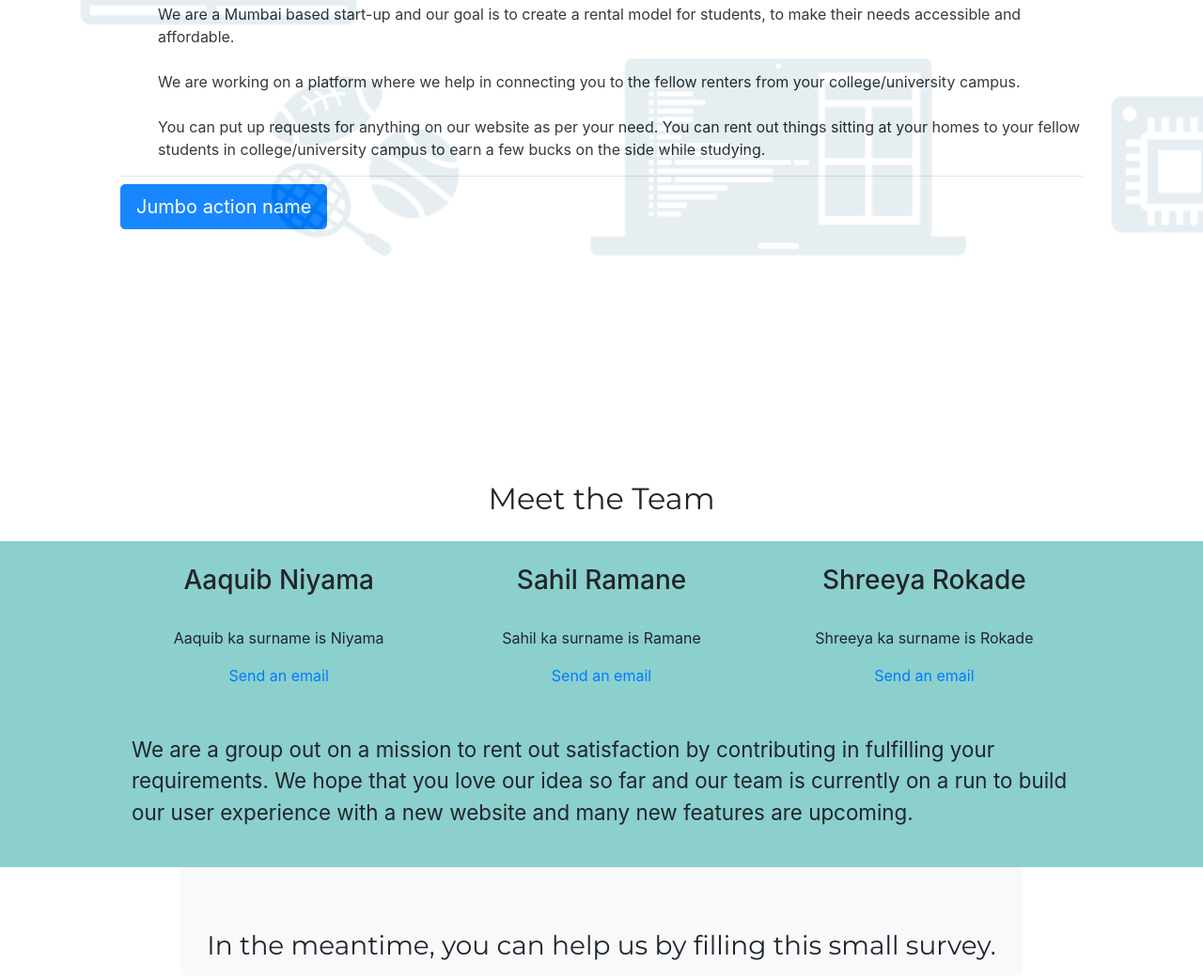
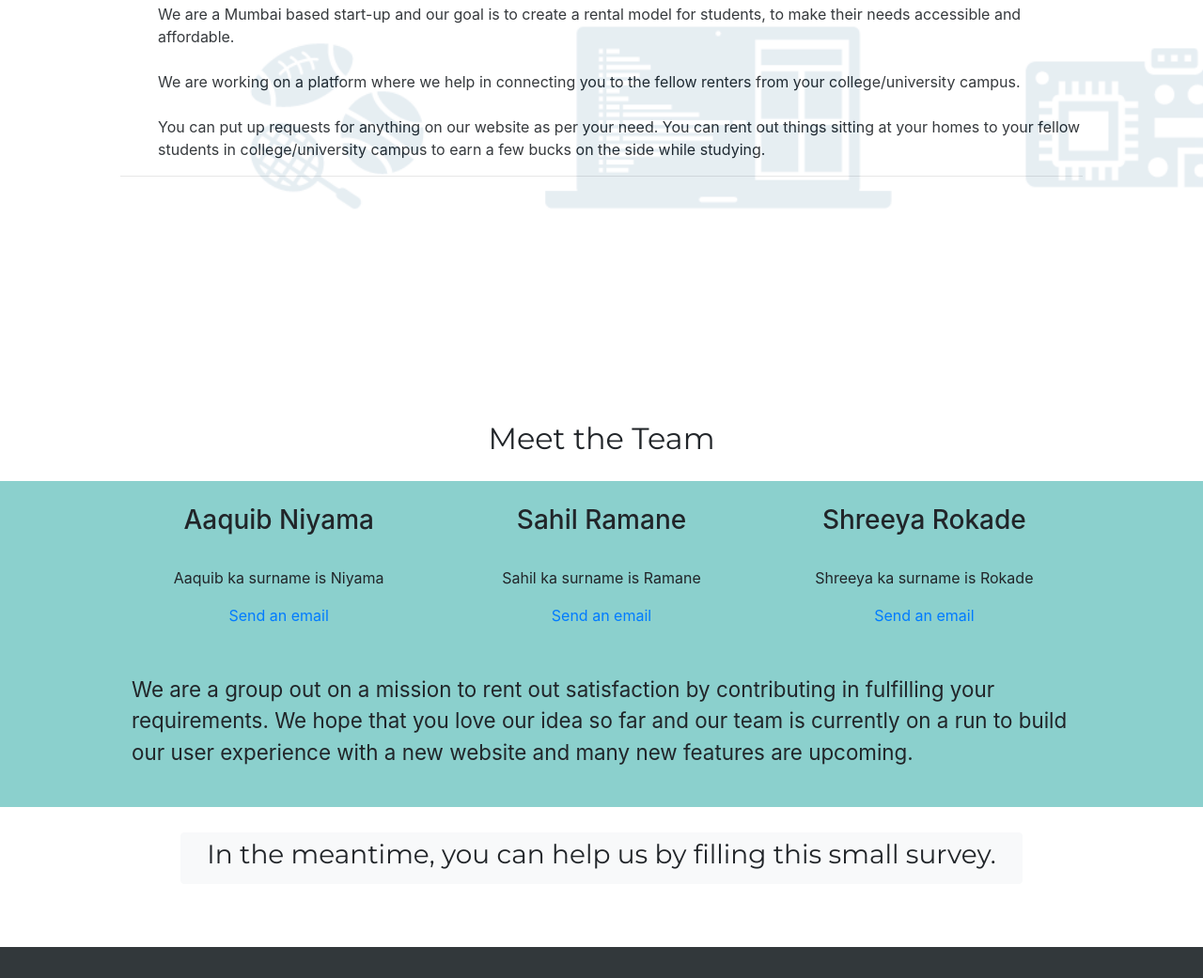
Before and after one commit to FalloutBoy379/Rent-Co., a plain HTML site: page index.html in a window 1280 px wide. Shown: the part 498-1539 px from the top of the page at 94% size. Drawn offline with nearby package versions, Linux system fonts and the light colour scheme.

Commit message:
Add files via upload

```diff
--- a/index.html
+++ b/index.html
@@ -8,9 +8,9 @@
     <meta name="viewport" content="width=device-width, initial-scale=1, shrink-to-fit=no">
     <link href="https://fonts.googleapis.com/css2?family=Montserrat&display=swap" rel="stylesheet">
    <style type="text/css">
-      body{
-        /*background-image:linear-gradient(to bottom, rgb(127, 127, 224),lightskyblue,rgb(127, 127, 224),rgb(127, 127, 224)   ) !important;
-      */}
+      html{
+        scroll-behavior: smooth;
+      }
       #logoimg{
         width:50%;
       }
@@ -125,7 +125,12 @@
         align-content: center;
         justify-content: center;
         text-align: center;
+        padding:0.88em 0 0.44em 0;
+        margin:0.8em 0 0.4em 0;
+        font-weight:none !important;
+        font-family: 'Montserrat', sans-serif;
       }
+
     </style>
     <script src="https://kit.fontawesome.com/43364ab124.js" crossorigin="anonymous"></script>
     <!-- Bootstrap CSS -->
@@ -144,10 +149,10 @@
             <a class="nav-link" href="#">Home</a>
           </li>
           <li class="nav-item">
-            <a class="nav-link" href="#">About</a>
+            <a class="nav-link" href="#one">About</a>
           </li>
           <li class="nav-item">
-            <a class="nav-link" href="#">Contact Us</a>
+            <a class="nav-link" href="#three">Contact Us</a>
           </li>
         </ul>
         <form class="form-inline my-2 my-lg-0">
@@ -162,15 +167,12 @@
         <p class="lead"><ul><li>We are a Mumbai based start-up and our goal is to create a rental model for students, to make their needs accessible and affordable.</li><br><li>We are working on a platform where we help in connecting you to the fellow renters from your college/university campus.</li><br> <li> You can put up requests for anything on our website as per your need. You can rent out things sitting at your homes to your fellow students in college/university campus to earn a few bucks on the side while studying.</p>
         </li></ul>
           <hr class="my-2">
-        <p class="lead">
-          <a class="btn btn-primary btn-lg" href="Jumbo action link" role="button">Jumbo action name</a>
-        </p>
       </div>
     </div>
     <div class="container about-heading">
 
     </div>
-    <div class="container about-heading">
+    <div id="one" class="container about-heading">
       <h2>Meet the Team</h2>
     </div>
     <div class="container-fluid body2">
@@ -199,7 +201,7 @@
     </div>
     <div class="container survey-container">
       <button type="button" class="btn btn-light" data-toggle="modal" data-target="#exampleModalLong">
-    <div class="container about-heading">
+    <div id="two" class="container surveybtn">
       <h3>In the meantime, you can help us by filling this small survey. </h3>
     </div>
       </button>
@@ -230,7 +232,7 @@
     </div>
 
     <div class="footer">
-      <div class="container about-heading contact">
+      <div id="three" class="container about-heading contact">
         <h1>Contact Us</h1>
         <div class="links">
           <a href=""><i class="fa fa-instagram" aria-hidden="true"></i></a>
@@ -240,7 +242,9 @@
         </div>
       </div>
     </div>
+    <script type="text/javascript">
 
+    </script>
     <!-- Optional JavaScript -->
     <!-- jQuery first, then Popper.js, then Bootstrap JS -->
     <script src="https://code.jquery.com/jquery-3.3.1.slim.min.js" integrity="sha384-q8i/X+965DzO0rT7abK41JStQIAqVgRVzpbzo5smXKp4YfRvH+8abtTE1Pi6jizo" crossorigin="anonymous"></script>
```
